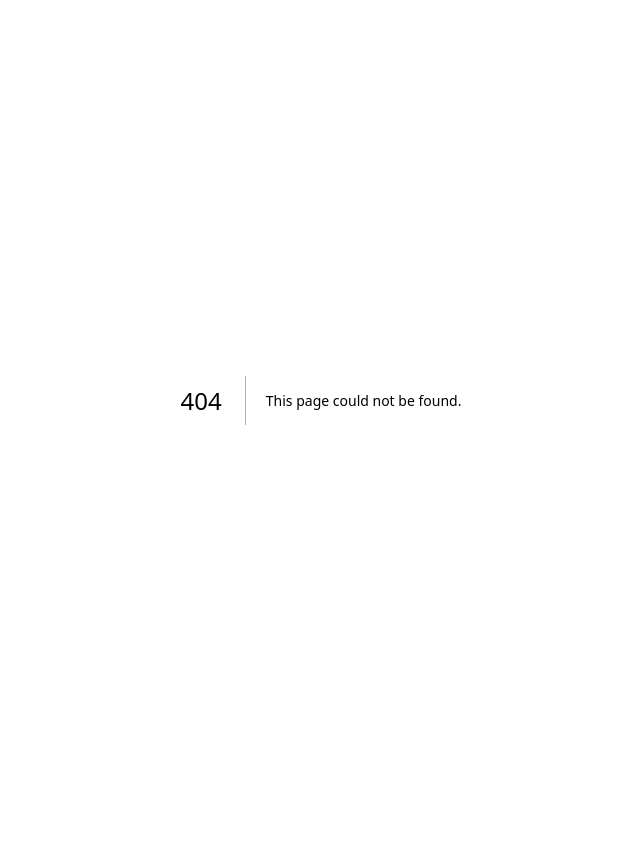
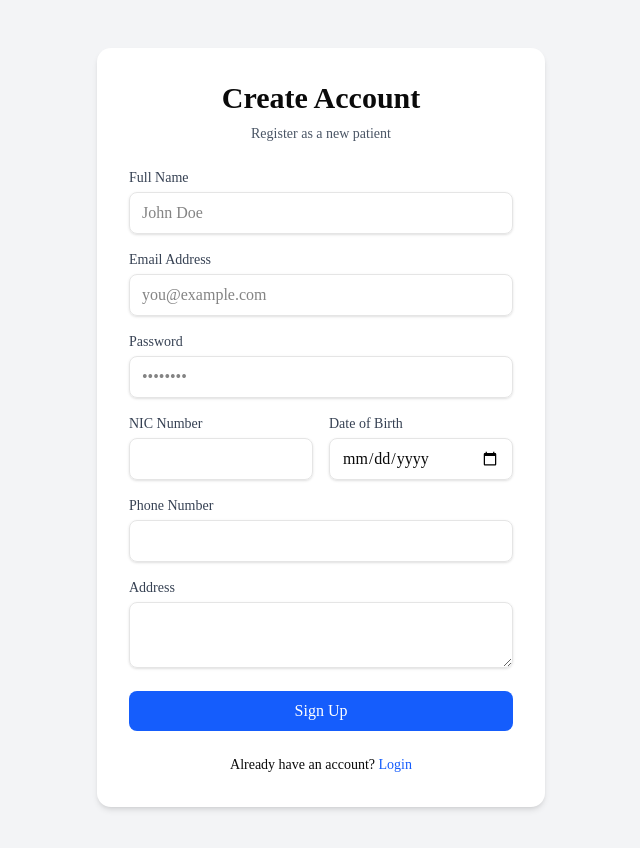
Before and after one commit to bnyashavanth-prog/Appointment-system, a Next.js app in the folder edoc-next/: page /signup in a window 1280 px wide. Before the commit this address had no page. Shown: the top 848 px of the page, without its empty margins (319-959 px from the left). Before the commit the page ends 800 px from the top, so only its background shows below. Built offline with nearby package versions, Linux system fonts and the light colour scheme.

Commit message:
Add Home and Signup pages

```diff
--- a/edoc-next/app/page.tsx
+++ b/edoc-next/app/page.tsx
@@ -1,69 +1,22 @@
-import Image from "next/image";
+import Link from 'next/link'
 
 export default function Home() {
   return (
-    <div className="flex flex-col flex-1 items-center justify-center bg-zinc-50 font-sans dark:bg-black">
-      <main className="flex flex-1 w-full max-w-3xl flex-col items-center justify-between py-32 px-16 bg-white dark:bg-black sm:items-start">
-        <Image
-          className="dark:invert h-5 w-[100px]"
-          src="/next.svg"
-          alt="Next.js logo"
-          width={100}
-          height={20}
-          priority
-        />
-        <div className="flex flex-col items-center gap-6 text-center sm:items-start sm:text-left">
-          <h1 className="max-w-xs text-3xl font-semibold leading-10 tracking-tight text-black dark:text-zinc-50">
-            To get started, edit the{" "}
-            <code className="rounded bg-black/[.06] px-1.5 py-0.5 font-mono text-[0.9em] dark:bg-white/[.08]">
-              page.tsx
-            </code>{" "}
-            file.
-          </h1>
-          <p className="max-w-md text-lg leading-8 text-zinc-600 dark:text-zinc-400">
-            Looking for a starting point or more instructions? Head over to{" "}
-            <a
-              href="https://vercel.com/templates?framework=next.js&utm_source=create-next-app&utm_medium=appdir-template-tw&utm_campaign=create-next-app"
-              className="font-medium text-zinc-950 dark:text-zinc-50"
-            >
-              Templates
-            </a>{" "}
-            or the{" "}
-            <a
-              href="https://nextjs.org/learn?utm_source=create-next-app&utm_medium=appdir-template-tw&utm_campaign=create-next-app"
-              className="font-medium text-zinc-950 dark:text-zinc-50"
-            >
-              Learning
-            </a>{" "}
-            center.
-          </p>
+    <div className="min-h-screen bg-gray-50 flex flex-col justify-center py-12 sm:px-6 lg:px-8">
+      <div className="sm:mx-auto sm:w-full sm:max-w-md text-center">
+        <h1 className="text-4xl font-extrabold text-gray-900 tracking-tight">eDoc</h1>
+        <p className="mt-4 text-xl text-gray-600">Doctor Appointment System</p>
+        <p className="mt-2 text-md text-gray-500">Book appointments with qualified doctors online.</p>
+
+        <div className="mt-10 flex flex-col sm:flex-row gap-4 justify-center">
+          <Link href="/login" className="inline-flex justify-center rounded-md border border-transparent bg-blue-600 py-3 px-8 text-sm font-medium text-white shadow-sm hover:bg-blue-700 focus:outline-none focus:ring-2 focus:ring-blue-500 focus:ring-offset-2">
+            Login
+          </Link>
+          <Link href="/signup" className="inline-flex justify-center rounded-md border border-gray-300 bg-white py-3 px-8 text-sm font-medium text-gray-700 shadow-sm hover:bg-gray-50 focus:outline-none focus:ring-2 focus:ring-blue-500 focus:ring-offset-2">
+            Sign Up
+          </Link>
         </div>
-        <div className="flex flex-col gap-4 text-base font-medium sm:flex-row">
-          <a
-            className="flex h-12 w-full items-center justify-center gap-2 rounded-full bg-foreground px-5 text-background transition-colors hover:bg-[#383838] dark:hover:bg-[#ccc] md:w-[158px]"
-            href="https://vercel.com/new?utm_source=create-next-app&utm_medium=appdir-template-tw&utm_campaign=create-next-app"
-            target="_blank"
-            rel="noopener noreferrer"
-          >
-            <Image
-              className="dark:invert h-[14px] w-4"
-              src="/vercel.svg"
-              alt="Vercel logomark"
-              width={16}
-              height={14}
-            />
-            Deploy Now
-          </a>
-          <a
-            className="flex h-12 w-full items-center justify-center rounded-full border border-solid border-black/[.08] px-5 transition-colors hover:border-transparent hover:bg-black/[.04] dark:border-white/[.145] dark:hover:bg-[#1a1a1a] md:w-[158px]"
-            href="https://nextjs.org/docs?utm_source=create-next-app&utm_medium=appdir-template-tw&utm_campaign=create-next-app"
-            target="_blank"
-            rel="noopener noreferrer"
-          >
-            Documentation
-          </a>
-        </div>
-      </main>
+      </div>
     </div>
-  );
+  )
 }
--- /dev/null
+++ b/edoc-next/app/signup/actions.ts
@@ -0,0 +1,64 @@
+"use server"
+
+import { prisma } from "@/lib/db"
+import bcrypt from "bcryptjs"
+import { z } from "zod"
+import { redirect } from "next/navigation"
+
+const signupSchema = z.object({
+  pname: z.string().min(2, "Name must be at least 2 characters"),
+  email: z.string().email("Invalid email address"),
+  password: z.string().min(6, "Password must be at least 6 characters"),
+  pnic: z.string().min(5, "NIC must be at least 5 characters"),
+  pdob: z.string().refine((date) => !isNaN(Date.parse(date)), "Invalid date"),
+  ptel: z.string().min(10, "Phone number must be at least 10 digits"),
+  paddress: z.string().min(5, "Address must be at least 5 characters"),
+})
+
+export async function registerPatient(formData: FormData) {
+  const data = Object.fromEntries(formData.entries())
+
+  const parsed = signupSchema.safeParse(data)
+  if (!parsed.success) {
+    return { error: parsed.error.errors[0].message }
+  }
+
+  const { pname, email, password, pnic, pdob, ptel, paddress } = parsed.data
+
+  try {
+    const existingUser = await prisma.user.findUnique({
+      where: { email }
+    })
+
+    if (existingUser) {
+      return { error: "Email already in use." }
+    }
+
+    const hashedPassword = await bcrypt.hash(password, 10)
+
+    await prisma.$transaction(async (tx) => {
+      const user = await tx.user.create({
+        data: {
+          email,
+          password: hashedPassword,
+          role: "patient"
+        }
+      })
+
+      await tx.patient.create({
+        data: {
+          userId: user.id,
+          pname,
+          pnic,
+          pdob: new Date(pdob),
+          ptel,
+          paddress
+        }
+      })
+    })
+  } catch (error) {
+    return { error: "Something went wrong during registration." }
+  }
+
+  redirect("/login")
+}
--- /dev/null
+++ b/edoc-next/app/signup/page.tsx
@@ -0,0 +1,82 @@
+"use client"
+
+import { registerPatient } from "./actions"
+import { useState } from "react"
+import Link from "next/link"
+
+export default function SignupPage() {
+  const [error, setError] = useState<string | null>(null)
+  const [pending, setPending] = useState(false)
+
+  async function handleSubmit(formData: FormData) {
+    setPending(true)
+    setError(null)
+    const result = await registerPatient(formData)
+    if (result?.error) {
+      setError(result.error)
+      setPending(false)
+    }
+  }
+
+  return (
+    <div className="flex min-h-screen items-center justify-center bg-gray-100 py-12">
+      <div className="w-full max-w-md p-8 space-y-6 bg-white rounded-xl shadow-md">
+        <div className="text-center">
+          <h1 className="text-3xl font-bold">Create Account</h1>
+          <p className="mt-2 text-sm text-gray-600">Register as a new patient</p>
+        </div>
+
+        {error && (
+          <div className="p-3 text-sm text-red-600 bg-red-50 rounded-md">
+            {error}
+          </div>
+        )}
+
+        <form action={handleSubmit} className="space-y-4">
+          <div>
+            <label className="block text-sm font-medium text-gray-700">Full Name</label>
+            <input name="pname" type="text" required className="w-full px-3 py-2 mt-1 border rounded-md shadow-sm focus:ring-blue-500 focus:border-blue-500" placeholder="John Doe" />
+          </div>
+          <div>
+            <label className="block text-sm font-medium text-gray-700">Email Address</label>
+            <input name="email" type="email" required className="w-full px-3 py-2 mt-1 border rounded-md shadow-sm focus:ring-blue-500 focus:border-blue-500" placeholder="you@example.com" />
+          </div>
+          <div>
+            <label className="block text-sm font-medium text-gray-700">Password</label>
+            <input name="password" type="password" required className="w-full px-3 py-2 mt-1 border rounded-md shadow-sm focus:ring-blue-500 focus:border-blue-500" placeholder="••••••••" />
+          </div>
+          <div className="grid grid-cols-2 gap-4">
+            <div>
+              <label className="block text-sm font-medium text-gray-700">NIC Number</label>
+              <input name="pnic" type="text" required className="w-full px-3 py-2 mt-1 border rounded-md shadow-sm focus:ring-blue-500 focus:border-blue-500" />
+            </div>
+            <div>
+              <label className="block text-sm font-medium text-gray-700">Date of Birth</label>
+              <input name="pdob" type="date" required className="w-full px-3 py-2 mt-1 border rounded-md shadow-sm focus:ring-blue-500 focus:border-blue-500" />
+            </div>
+          </div>
+          <div>
+            <label className="block text-sm font-medium text-gray-700">Phone Number</label>
+            <input name="ptel" type="tel" required className="w-full px-3 py-2 mt-1 border rounded-md shadow-sm focus:ring-blue-500 focus:border-blue-500" />
+          </div>
+          <div>
+            <label className="block text-sm font-medium text-gray-700">Address</label>
+            <textarea name="paddress" required className="w-full px-3 py-2 mt-1 border rounded-md shadow-sm focus:ring-blue-500 focus:border-blue-500" rows={2}></textarea>
+          </div>
+
+          <button
+            type="submit"
+            disabled={pending}
+            className="w-full px-4 py-2 text-white bg-blue-600 rounded-md hover:bg-blue-700 focus:outline-none focus:ring-2 focus:ring-blue-500 focus:ring-offset-2 disabled:bg-blue-400"
+          >
+            {pending ? "Creating Account..." : "Sign Up"}
+          </button>
+        </form>
+
+        <div className="text-center text-sm">
+          Already have an account? <Link href="/login" className="text-blue-600 hover:underline">Login</Link>
+        </div>
+      </div>
+    </div>
+  )
+}
```
